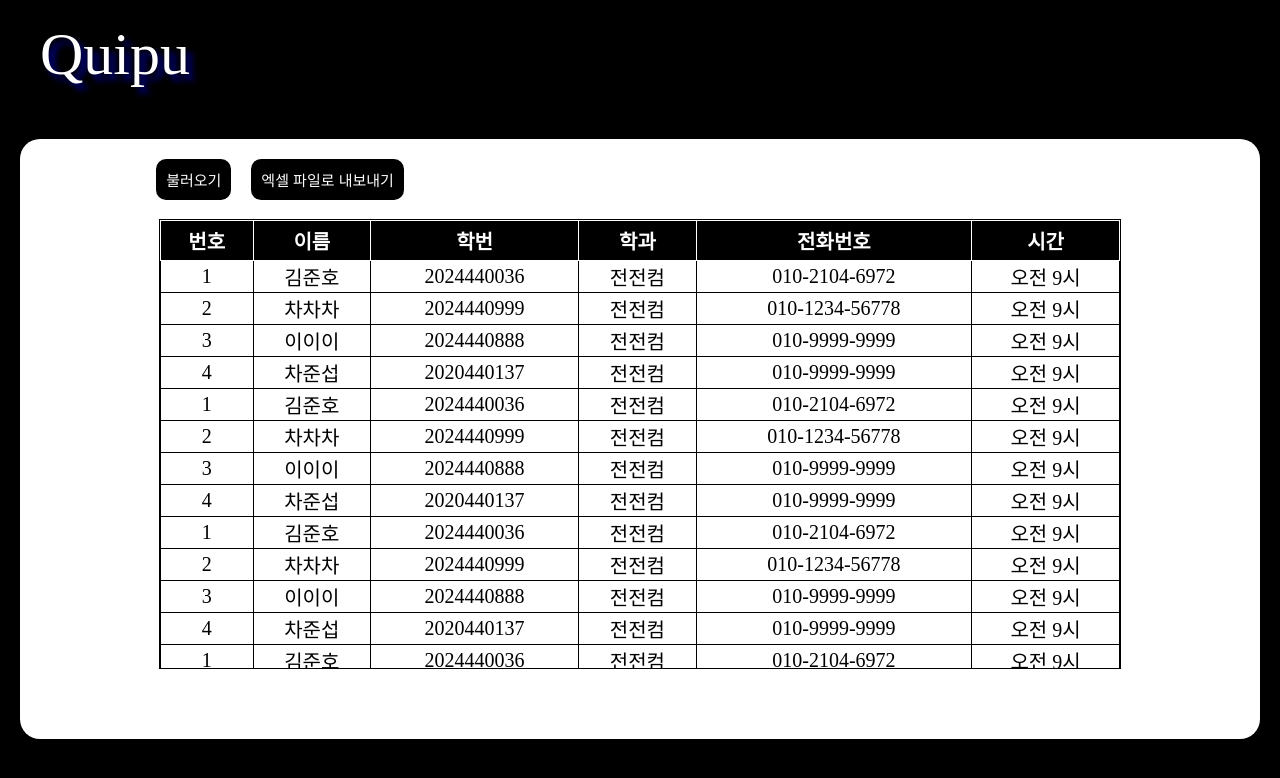
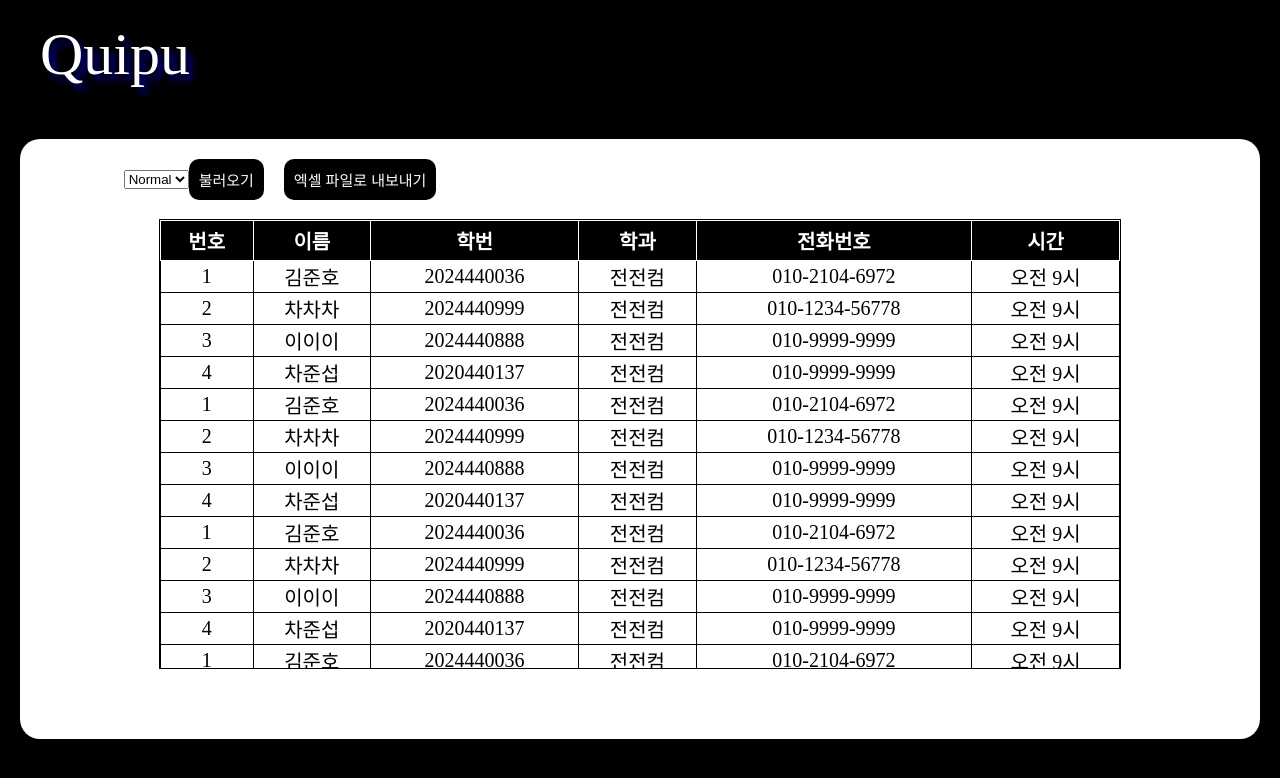
Before and after one commit to Quipu-Developers/backoffice-frontend, a React (Create React App) app: page /dbpage in a window 1280 px wide. Shown: the top 778 px of the page. Built offline with nearby package versions, Linux system fonts and the light colour scheme.

Commit message:
Feat: 부원 구별 select 이벤트 추가

```diff
--- a/package.json
+++ b/package.json
@@ -11,6 +11,7 @@
     "react-dom": "^18.3.1",
     "react-router-dom": "^6.24.0",
     "react-scripts": "5.0.1",
+    "react-select": "^5.8.0",
     "web-vitals": "^2.1.4",
     "xlsx": "^0.18.5"
   },
--- a/src/page/dbpage.jsx
+++ b/src/page/dbpage.jsx
@@ -1,7 +1,9 @@
 import dummydata_normal from "../dummy/dummy_normal.json";
+import dummydata_dev from "../dummy/dummy_dev.json";
 import * as XLSX from 'xlsx';
 import React, { useState, useEffect } from 'react';
 import "../style/dbpage.css";
+import Select from 'react-select';
 
 //엑셀 파일로 내보내기
 function ExcelExporter() {
@@ -26,6 +28,18 @@ function ExcelExporter() {
 }
 
 function Dbpage() {
+  // 일반/개발부원 선택 이벤트
+  const[data, setData] = useState(dummydata_normal);
+  const handleDataChange=(event)=>{
+    const selectedValue = event.target.value;
+    if(selectedValue === 'normal'){
+      setData(dummydata_normal);
+    }
+    else if(selectedValue === 'dev'){
+      setData(dummydata_dev);
+    }
+  };
+
   const [showModal, setShowModal] = useState(false);
   const [selectedStudent, setSelectedStudent] = useState(null);
   const [currentIndex, setCurrentIndex] = useState(0);
@@ -42,7 +56,7 @@ function Dbpage() {
   //이름 셀 클릭 시 모달창 구현
   const handleNameClick = (student) => {
     setSelectedStudent(student);
-    setCurrentIndex(dummydata_normal.findIndex((s) => s.이름 === student.이름));
+    setCurrentIndex(data.findIndex((s) => s.이름 === student.이름));
     setShowModal(true);
   };
 
@@ -51,13 +65,13 @@ function Dbpage() {
   };
 
   const nextStudent = () => {
-    setCurrentIndex((prevIndex) => (prevIndex + 1) % dummydata_normal.length);
-    setSelectedStudent(dummydata_normal[(currentIndex + 1) % dummydata_normal.length]);
+    setCurrentIndex((prevIndex) => (prevIndex + 1) % data.length);
+    setSelectedStudent(data[(currentIndex + 1) % data.length]);
   };
 
   const prevStudent = () => {
-    setCurrentIndex((prevIndex) => (prevIndex - 1 + dummydata_normal.length) % dummydata_normal.length);
-    setSelectedStudent(dummydata_normal[(currentIndex - 1 + dummydata_normal.length) % dummydata_normal.length]);
+    setCurrentIndex((prevIndex) => (prevIndex - 1 + data.length) % data.length);
+    setSelectedStudent(data[(currentIndex - 1 + data.length) % data.length]);
   };
 
   //키보드 상 Arrow 버튼 기능 구현
@@ -87,6 +101,11 @@ function Dbpage() {
       <div className="db-logo">Quipu</div>
       <div className="bottombox">
         <div className="buttonlist">
+          {/* 일반/개발부원 선택 이벤트 */}
+          <select onChange={handleDataChange}>
+            <option value="normal">Normal</option>
+            <option value="dev">Dev</option>
+          </select>
           <button>불러오기</button>
           <ExcelExporter />
         </div>
@@ -104,7 +123,7 @@ function Dbpage() {
               </tr>
             </thead>
             <tbody>
-              {dummydata_normal.map((student, index) => (
+              {data.map((student, index) => (
                 <tr key={index}>
                   <td>{parseInt(student.번호)}</td>
                   <td className="name" onClick={() => handleNameClick(student)}>
--- a/src/style/dbpage.css
+++ b/src/style/dbpage.css
@@ -24,6 +24,11 @@
   padding: 20px;
   margin: 0 20px;
   border-radius: 20px;
+}
+
+.select__control{
+  background-color: aqua;
+  width: 1000px;
 }
 
 .buttonlist {
```
Also changed, not shown: 1 other file (tests, documents, lock files or other folders).
